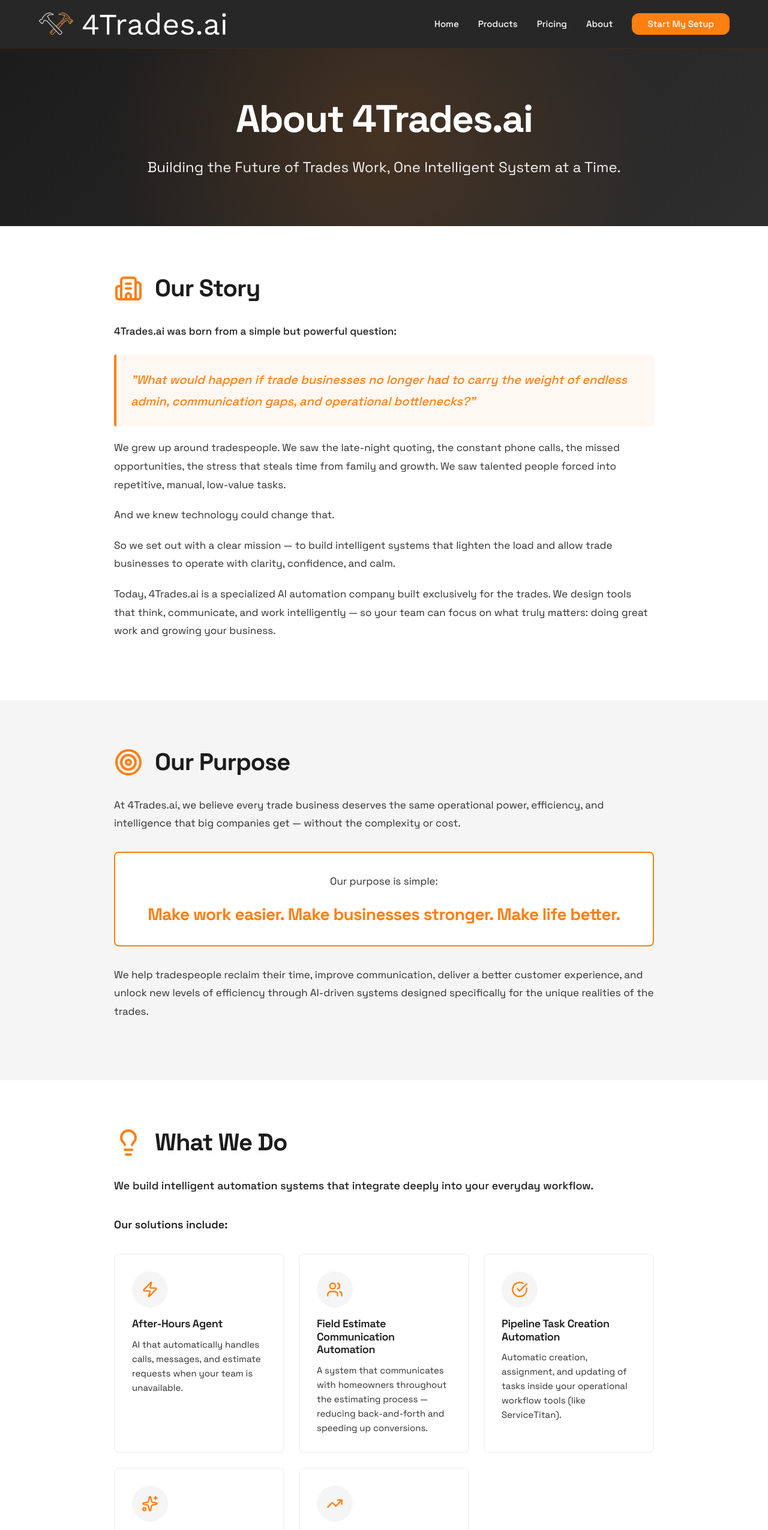
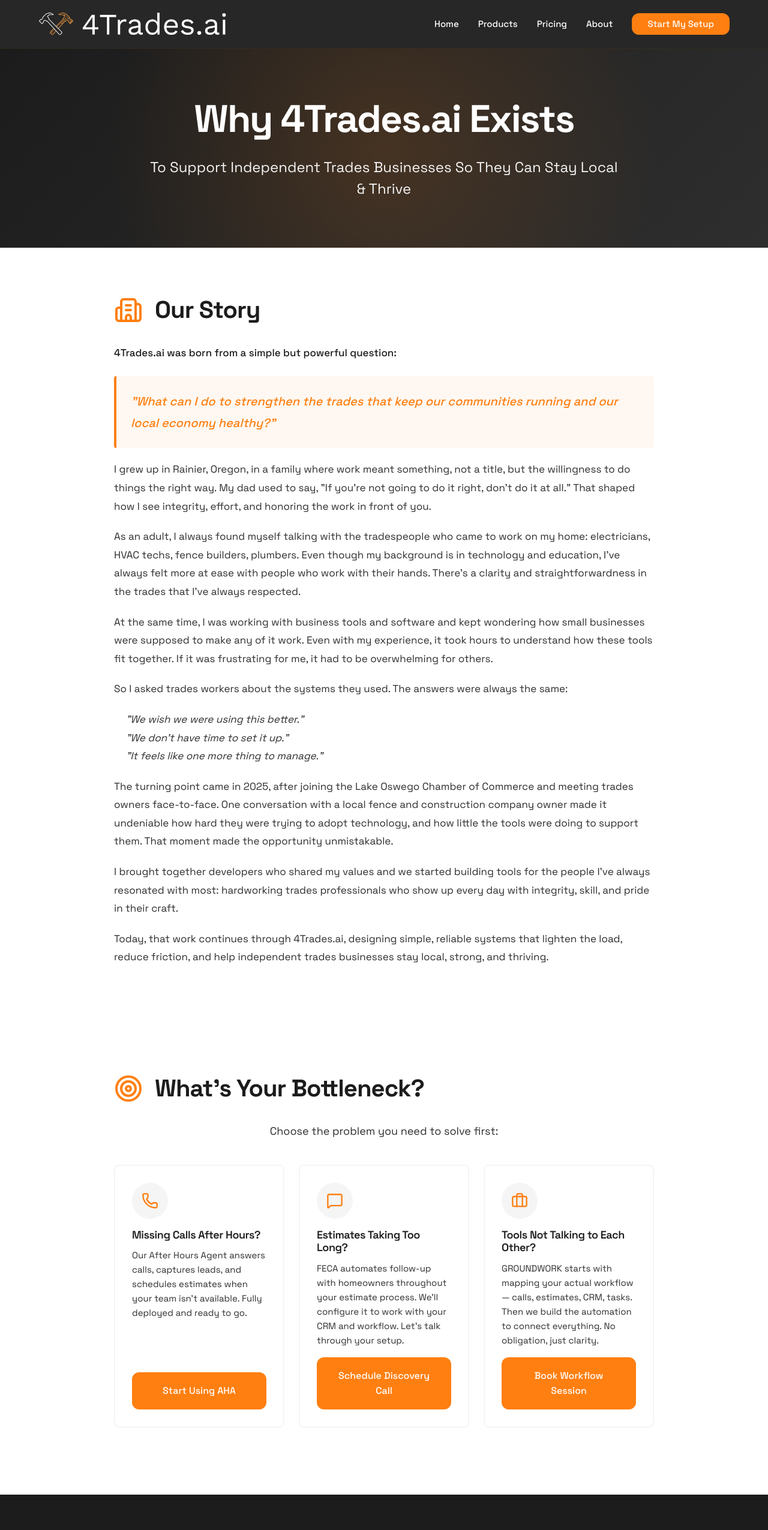
Before and after one commit to dougwhitewolff/4trades-platform, a Next.js app: page /about in a window 1280 px wide. Shown: the top 2551 px of the page at 60% size. Built offline with nearby package versions, Linux system fonts and the light colour scheme.

Commit message:
about page updates

```diff
--- a/app/about/page.tsx
+++ b/app/about/page.tsx
@@ -12,7 +12,10 @@
   Shield,
   Zap,
   Eye,
-  Award
+  Award,
+  Phone,
+  MessageSquare,
+  Briefcase
 } from 'lucide-react';
 
 export default function About() {
@@ -24,9 +27,9 @@
         <section className="about-hero">
           <div className="container">
             <div className="about-hero-content">
-              <h1 className="about-hero-title">About 4Trades.ai</h1>
+              <h1 className="about-hero-title">Why 4Trades.ai Exists</h1>
               <p className="about-hero-subtitle">
-                Building the Future of Trades Work, One Intelligent System at a Time.
+                To Support Independent Trades Businesses So They Can Stay Local & Thrive
               </p>
             </div>
           </div>
@@ -45,25 +48,39 @@
                   4Trades.ai was born from a simple but powerful question:
                 </p>
                 <p className="about-question-highlight">
-                  "What would happen if trade businesses no longer had to carry the weight of endless admin, communication gaps, and operational bottlenecks?"
+                  "What can I do to strengthen the trades that keep our communities running and our local economy healthy?"
                 </p>
                 <p>
-                  We grew up around tradespeople. We saw the late-night quoting, the constant phone calls, the missed opportunities, the stress that steals time from family and growth. We saw talented people forced into repetitive, manual, low-value tasks.
-                </p>
-                <p>And we knew technology could change that.</p>
-                <p>
-                  So we set out with a clear mission — to build intelligent systems that lighten the load and allow trade businesses to operate with clarity, confidence, and calm.
+                  I grew up in Rainier, Oregon, in a family where work meant something, not a title, but the willingness to do things the right way. My dad used to say, "If you're not going to do it right, don't do it at all." That shaped how I see integrity, effort, and honoring the work in front of you.
                 </p>
                 <p>
-                  Today, 4Trades.ai is a specialized AI automation company built exclusively for the trades. We design tools that think, communicate, and work intelligently — so your team can focus on what truly matters: doing great work and growing your business.
+                  As an adult, I always found myself talking with the tradespeople who came to work on my home: electricians, HVAC techs, fence builders, plumbers. Even though my background is in technology and education, I've always felt more at ease with people who work with their hands. There's a clarity and straightforwardness in the trades that I've always respected.
+                </p>
+                <p>
+                  At the same time, I was working with business tools and software and kept wondering how small businesses were supposed to make any of it work. Even with my experience, it took hours to understand how these tools fit together. If it was frustrating for me, it had to be overwhelming for others.
+                </p>
+                <p>So I asked trades workers about the systems they used. The answers were always the same:</p>
+                <p style={{ fontStyle: 'italic', paddingLeft: '20px' }}>
+                  "We wish we were using this better."<br/>
+                  "We don't have time to set it up."<br/>
+                  "It feels like one more thing to manage."
+                </p>
+                <p>
+                  The turning point came in 2025, after joining the Lake Oswego Chamber of Commerce and meeting trades owners face-to-face. One conversation with a local fence and construction company owner made it undeniable how hard they were trying to adopt technology, and how little the tools were doing to support them. That moment made the opportunity unmistakable.
+                </p>
+                <p>
+                  I brought together developers who shared my values and we started building tools for the people I've always resonated with most: hardworking trades professionals who show up every day with integrity, skill, and pride in their craft.
+                </p>
+                <p>
+                  Today, that work continues through 4Trades.ai, designing simple, reliable systems that lighten the load, reduce friction, and help independent trades businesses stay local, strong, and thriving.
                 </p>
               </div>
             </div>
           </div>
         </section>
 
-        {/* Our Purpose Section */}
-        <section className="about-section about-section-alt">
+        {/* Commented out for now - Our Purpose Section */}
+        {/* <section className="about-section about-section-alt">
           <div className="container">
             <div className="about-content-block">
               <div className="about-icon-header">
@@ -86,10 +103,10 @@
               </div>
             </div>
           </div>
-        </section>
+        </section> */}
 
-        {/* What We Do Section */}
-        <section className="about-section">
+        {/* Commented out for now - What We Do Section */}
+        {/* <section className="about-section">
           <div className="container">
             <div className="about-content-block">
               <div className="about-icon-header">
@@ -150,10 +167,10 @@
               </div>
             </div>
           </div>
-        </section>
+        </section> */}
 
-        {/* Our Philosophy Section */}
-        <section className="about-section about-section-alt">
+        {/* Commented out for now - Our Philosophy Section */}
+        {/* <section className="about-section about-section-alt">
           <div className="container">
             <div className="about-content-block">
               <div className="about-icon-header">
@@ -210,10 +227,10 @@
               </div>
             </div>
           </div>
-        </section>
+        </section> */}
 
-        {/* Our Vision Section */}
-        <section className="about-section">
+        {/* Commented out for now - Our Vision Section */}
+        {/* <section className="about-section">
           <div className="container">
             <div className="about-content-block">
               <div className="about-icon-header">
@@ -255,10 +272,10 @@
               </div>
             </div>
           </div>
-        </section>
+        </section> */}
 
-        {/* Why Choose Us Section */}
-        <section className="about-section about-section-alt">
+        {/* Commented out for now - Why Choose Us Section */}
+        {/* <section className="about-section about-section-alt">
           <div className="container">
             <div className="about-content-block">
               <div className="about-icon-header">
@@ -302,10 +319,10 @@
               </div>
             </div>
           </div>
-        </section>
+        </section> */}
 
-        {/* The Heart Section */}
-        <section className="about-section about-heart-section">
+        {/* Commented out for now - The Heart Section */}
+        {/* <section className="about-section about-heart-section">
           <div className="container">
             <div className="about-content-block">
               <div className="about-icon-header">
@@ -325,6 +342,50 @@
               </div>
             </div>
           </div>
+        </section> */}
+
+        {/* What's Your Bottleneck Section */}
+        <section className="about-section">
+          <div className="container">
+            <div className="about-content-block">
+              <div className="about-icon-header">
+                <Target size={48} className="about-section-icon" />
+                <h2>What's Your Bottleneck?</h2>
+              </div>
+              <p style={{ textAlign: 'center', fontSize: '18px', marginBottom: '40px', color: 'var(--dark-gray)' }}>
+                Choose the problem you need to solve first:
+              </p>
+
+              <div className="about-solutions-grid">
+                <div className="about-solution-card">
+                  <div className="solution-card-icon">
+                    <Phone size={28} />
+                  </div>
+                  <h4>Missing Calls After Hours?</h4>
+                  <p>Our After Hours Agent answers calls, captures leads, and schedules estimates when your team isn't available. Fully deployed and ready to go.</p>
+                  <a href="https://onboardingaha.4trades.ai/signup" className="btn btn-primary" style={{ textDecoration: 'none' }}>Start Using AHA</a>
+                </div>
+
+                <div className="about-solution-card">
+                  <div className="solution-card-icon">
+                    <MessageSquare size={28} />
+                  </div>
+                  <h4>Estimates Taking Too Long?</h4>
+                  <p>FECA automates follow-up with homeowners throughout your estimate process. We'll configure it to work with your CRM and workflow. Let's talk through your setup.</p>
+                  <a href="https://outlook.office.com/bookwithme/user/e2ed1e4e7bb54691ac49fade11982ef0@transformationmath.com/meetingtype/SGTMMjpTQkSbx5Ej5et8Rw2?anonymous&ismsaljsauthenabled&ep=mlink" className="btn btn-primary" style={{ textDecoration: 'none' }}>Schedule Discovery Call</a>
+                </div>
+
+                <div className="about-solution-card">
+                  <div className="solution-card-icon">
+                    <Briefcase size={28} />
+                  </div>
+                  <h4>Tools Not Talking to Each Other?</h4>
+                  <p>GROUNDWORK starts with mapping your actual workflow — calls, estimates, CRM, tasks. Then we build the automation to connect everything. No obligation, just clarity.</p>
+                  <a href="https://outlook.office.com/bookwithme/user/e2ed1e4e7bb54691ac49fade11982ef0@transformationmath.com/meetingtype/UF9TPtgrmEK2TxfTiJ9oiw2?anonymous&ismsaljsauthenabled&ep=mlink" className="btn btn-primary" style={{ textDecoration: 'none' }}>Book Workflow Session</a>
+                </div>
+              </div>
+            </div>
+          </div>
         </section>
       </main>
       <Footer />
--- a/app/globals.css
+++ b/app/globals.css
@@ -675,7 +675,7 @@
     border-radius: 8px;
     border: 2px solid var(--off-white);
     transition: all 0.4s cubic-bezier(0.4, 0, 0.2, 1);
-    text-align: center;
+    text-align: left;
     position: relative;
     overflow: hidden;
 }
@@ -701,10 +701,17 @@
     transform: translateY(-8px);
 }
 
+.feature-header {
+    display: flex;
+    align-items: center;
+    gap: 16px;
+    margin-bottom: 20px;
+}
+
 .feature-icon {
-    width: 80px;
-    height: 80px;
-    margin: 0 auto 24px;
+    width: 60px;
+    height: 60px;
+    min-width: 60px;
     display: flex;
     align-items: center;
     justify-content: center;
@@ -723,7 +730,7 @@
 
 .feature-card h3 {
     font-size: 24px;
-    margin-bottom: 16px;
+    margin-bottom: 0;
     color: var(--charcoal-black);
 }
 
@@ -1143,6 +1150,7 @@
     grid-template-columns: repeat(auto-fit, minmax(280px, 1fr));
     gap: 24px;
     margin: 32px 0;
+    align-items: stretch;
 }
 
 .about-solution-card {
@@ -1151,6 +1159,9 @@
     border-radius: 8px;
     border: 2px solid var(--off-white);
     transition: all 0.3s ease;
+    display: flex;
+    flex-direction: column;
+    height: 100%;
 }
 
 .about-section-alt .about-solution-card {
@@ -1193,7 +1204,17 @@
 .about-solution-card p {
     font-size: 15px;
     line-height: 1.6;
-    margin: 0;
+    margin: 0 0 16px 0;
+}
+
+.about-solution-card .btn {
+    min-height: 56px;
+    display: flex;
+    align-items: center;
+    justify-content: center;
+    white-space: normal;
+    text-align: center;
+    margin-top: auto;
 }
 
 .about-closing-text {
```
Also changed, not shown: components/Solution.tsx (+7 -1 lines).
